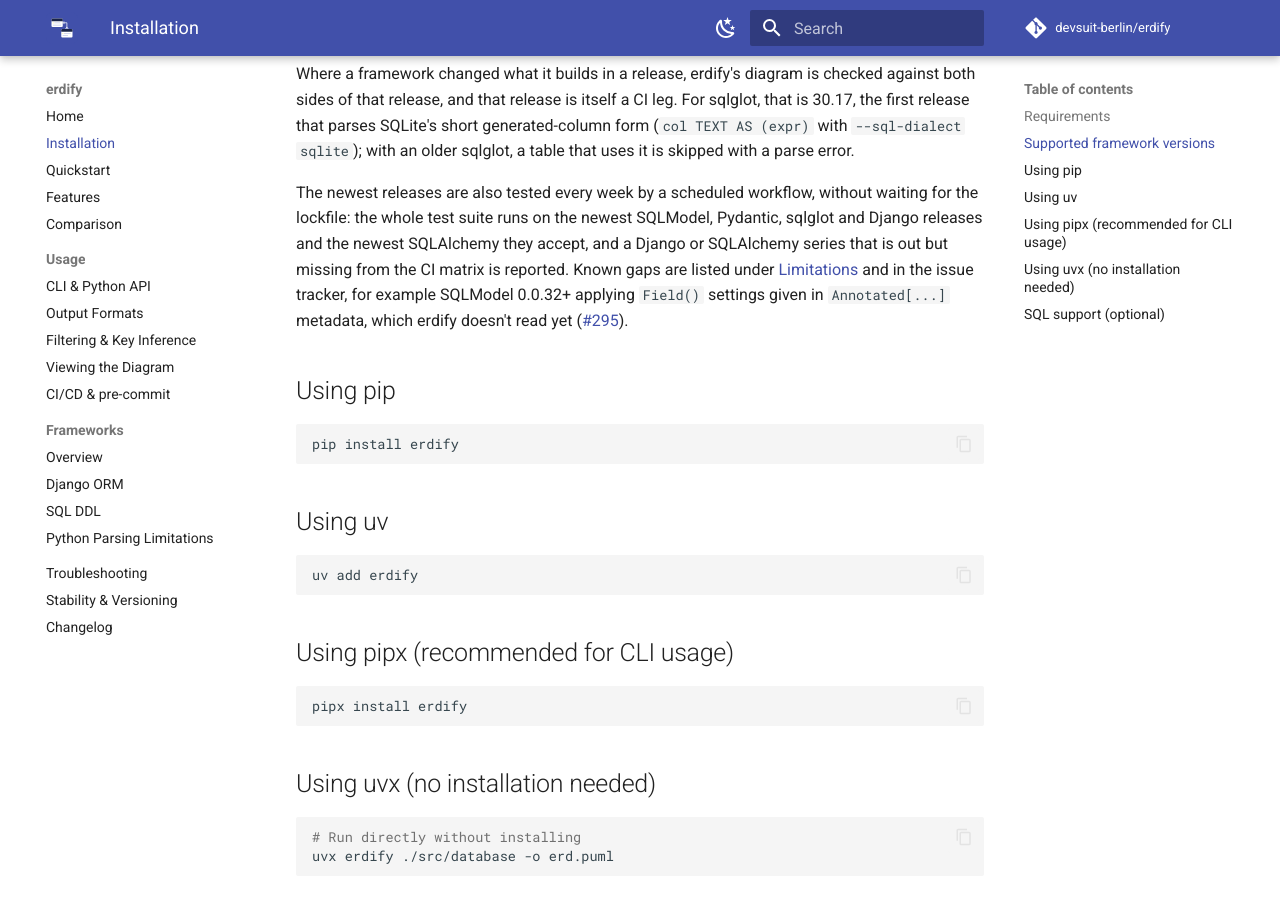
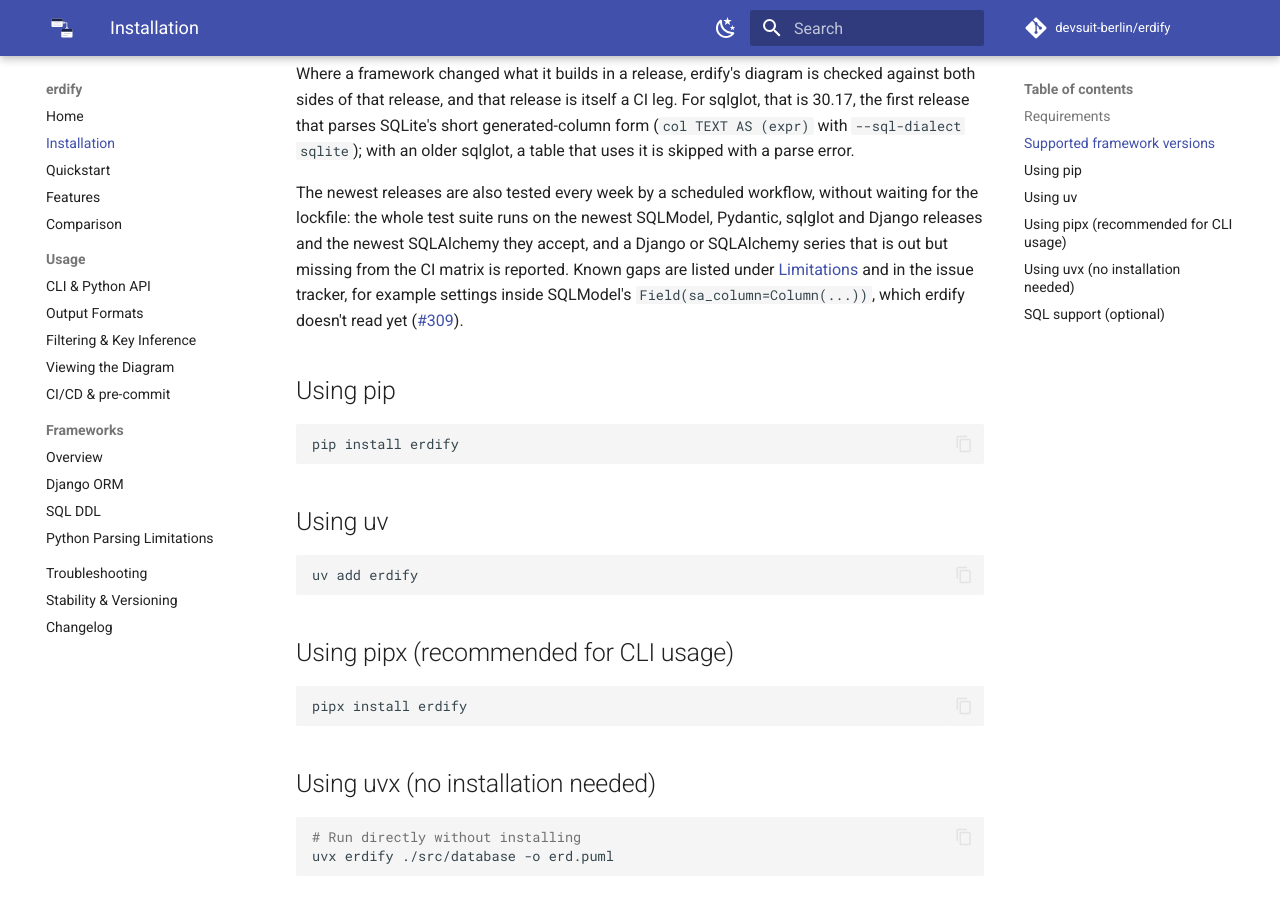
Before and after one commit to devsuit-berlin/erdify, an MkDocs documentation site: the page built from docs/installation.md, in a window 1280 px wide and 900 px high, scrolled down 1059 px. Built offline with MkDocs 1.6.1 and Material for MkDocs 9.7.7, drawn with Linux system fonts in a browser that asks for light colours; comment, search, counter and statistics services are not loaded.

```diff
--- a/.pre-commit-hooks.yaml
+++ b/.pre-commit-hooks.yaml
@@ -17,7 +17,7 @@
 #         - id: erdify
 #           args: [./schema, --include, '*.sql', --sql-dialect, postgres, -o, docs/erd.puml]
 #           files: ^schema/.*\.sql$
-#           additional_dependencies: ['sqlglot>=25']
+#           additional_dependencies: ['sqlglot>=30.8']
 
 - id: erdify
   name: Generate ERD diagram
--- a/docs/installation.md
+++ b/docs/installation.md
@@ -45,9 +45,8 @@ Pydantic, sqlglot and Django releases and the newest SQLAlchemy they accept,
 and a Django or SQLAlchemy series that is out but missing from the CI matrix is
 reported. Known gaps are listed under
 [Limitations](frameworks/limitations.md) and in the issue tracker, for example
-SQLModel 0.0.32+ applying `Field()` settings given in `Annotated[...]`
-metadata, which erdify doesn't read yet
-([#295](https://github.com/devsuit-berlin/erdify/issues/295)).
+settings inside SQLModel's `Field(sa_column=Column(...))`, which erdify doesn't
+read yet ([#309](https://github.com/devsuit-berlin/erdify/issues/309)).
 
 ## Using pip
 
```
Also changed, not shown: docs/usage/ci.md (+1 -1 lines).
